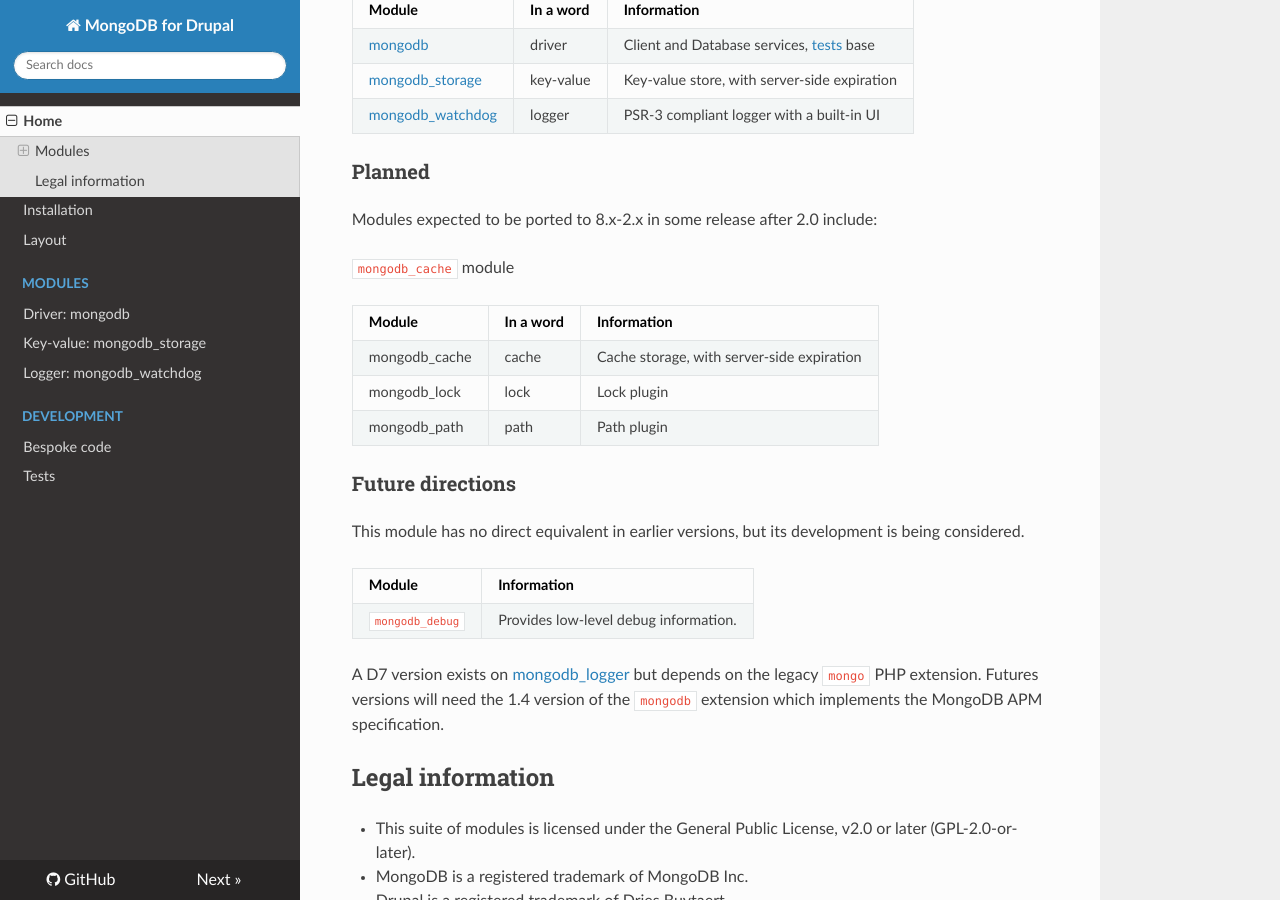
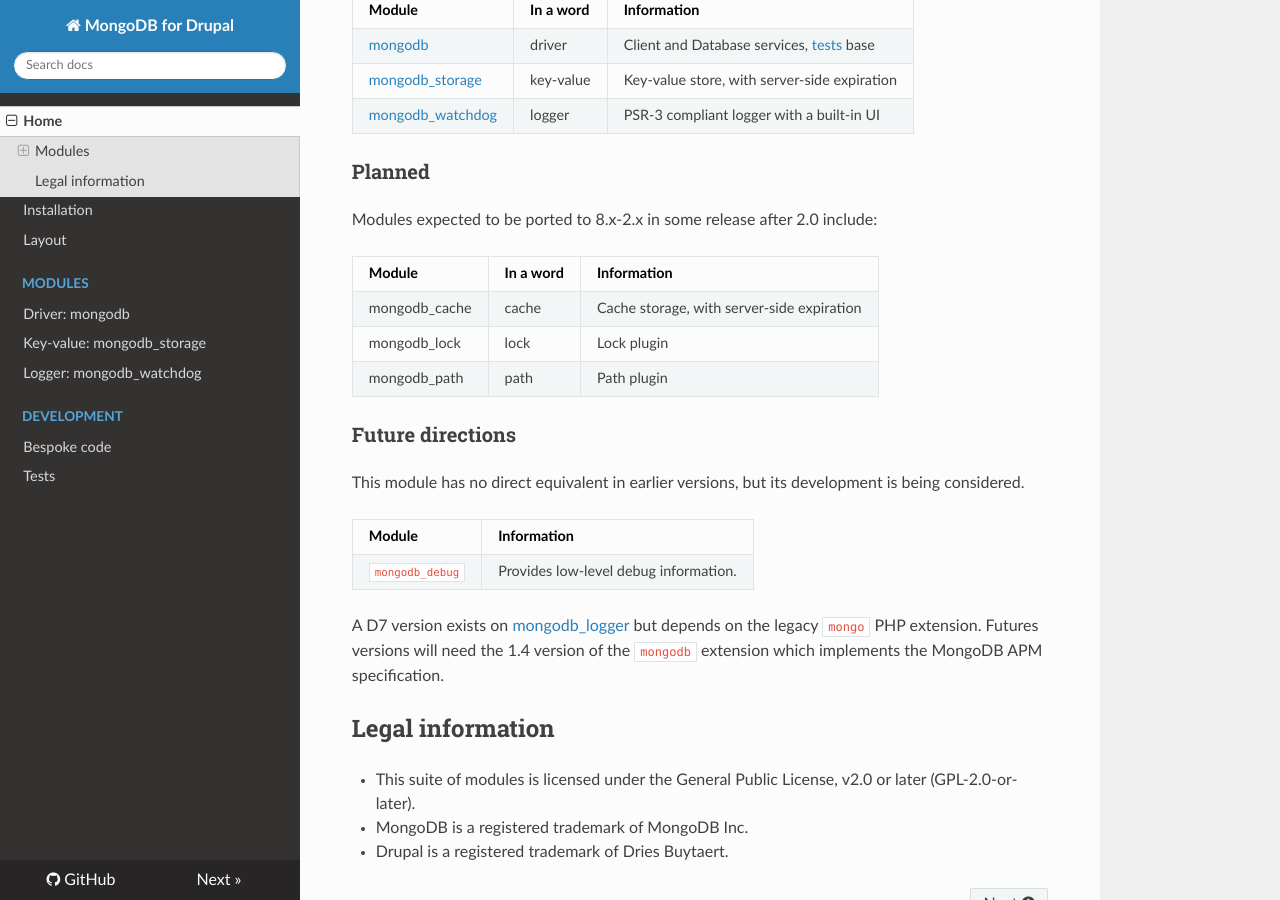
Before and after one commit to fgm/mongodb, an MkDocs documentation site: the page built from docs/index.md, in a window 1280 px wide and 900 px high, scrolled down 563 px. Built offline with MkDocs 1.6.1, drawn with Linux system fonts in a browser that asks for light colours; nearby versions of some CDN libraries; old or Windows-style settings are respelled for this version of MkDocs.

Commit message:
Hotix: formatting error in doc.

```diff
--- a/docs/index.md
+++ b/docs/index.md
@@ -35,8 +35,6 @@ Module              | In a word | Information
 
 Modules expected to be ported to 8.x-2.x in some release after 2.0 include:
 
-`mongodb_cache` module
-
 Module              | In a word | Information
 --------------------|-----------|-------------------------------------------
 mongodb_cache       | cache     | Cache storage, with server-side expiration
```
